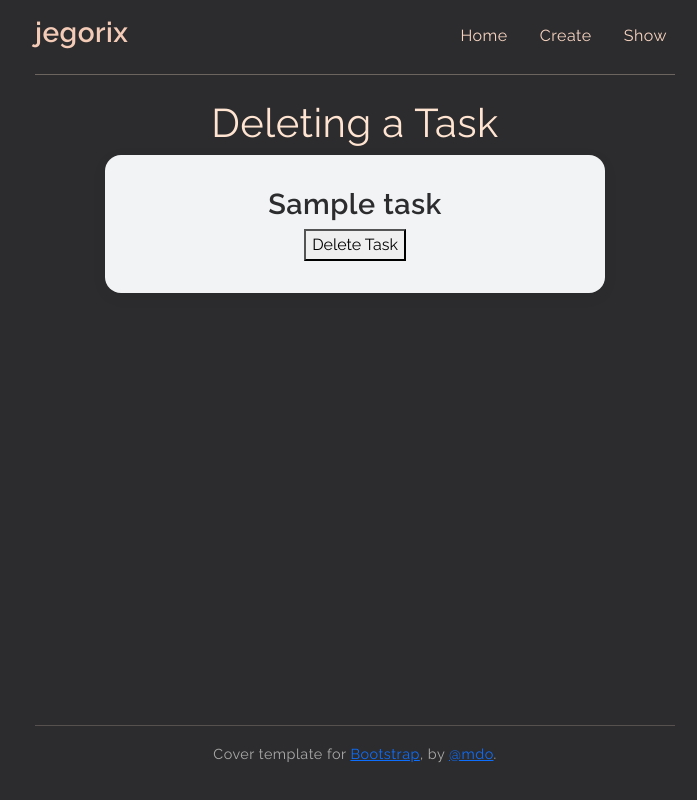
After one commit to jegorix/testapps, a Django app: page /tmanager/1/delete in a window 1280 px wide. The commit adds this page. Shown: the whole page, without its empty margins (285-982 px from the left). Run offline with Django 5.2, Linux system fonts and the light colour scheme; tables that the repository leaves empty hold one stand-in row (values such as "Sample post"); parts of the project's set-up code (start-up, migrations or seed data) failed here and were passed over; some libraries are stand-ins or nearby versions.

Commit message:
realise delete task option

```diff
--- /dev/null
+++ b/test_app2/app2/main/templates/main/delete.html
@@ -0,0 +1,32 @@
+{% extends 'menu/base.html' %}
+
+
+{% block title %}
+Delete
+{% endblock %}
+
+
+
+{% block content %}
+
+<main role="main" class="inner cover mainframe">
+<div class="features">
+
+
+<h1 class="task-del">Deleting a Task</h1>
+<form method="POST" class="task-form">
+
+
+ <h2 class="task-title">{{ task.title }}</h2>
+
+
+    {% csrf_token %}
+
+    <button class="custom-btn-delete" type="submit">Delete Task</button><br>
+  </form>
+
+
+</div>
+ </main>
+
+{% endblock %}
--- a/test_app2/app2/main/templates/main/show.html
+++ b/test_app2/app2/main/templates/main/show.html
@@ -32,7 +32,7 @@
             <div class="manage-buttons">
                 <a href="" class="btn btn-success me-3">Complete</a>
                 <a href="{% url 'update' task.id %}" class="btn btn-warning me-3">Edit</a>
-                <a href="" class="btn btn-danger me-3">Delete</a>
+                <a href="{% url 'delete' task.id %}" class="btn btn-danger me-3">Delete</a>
 
 
             </div>
--- a/test_app2/app2/main/urls.py
+++ b/test_app2/app2/main/urls.py
@@ -7,4 +7,6 @@ urlpatterns = [
     # path('create/', views.create, name='create_task'),
     path('show/', views.TasksListView.as_view(), name='show_tasks'),
     path('<int:pk>/update', views.TaskUpdateView.as_view(), name='update'),
+    path('<int:pk>/delete', views.TaskDeleteView.as_view(), name='delete'),
+
 ]
--- a/test_app2/app2/main/views.py
+++ b/test_app2/app2/main/views.py
@@ -1,8 +1,8 @@
-from django.shortcuts import render
+from django.shortcuts import render, get_object_or_404, redirect
 from .models import Tasks
 from .forms import TasksForm
 from django.contrib import messages
-from django.views.generic import CreateView, ListView, UpdateView
+from django.views.generic import CreateView, ListView, UpdateView, DeleteView
 
 # Create your views here.
 #
@@ -31,5 +31,12 @@ class TaskUpdateView(UpdateView):
     success_url = '/tmanager/show/'
 
 
+class TaskDeleteView(DeleteView):
+    model = Tasks
+    context_object_name = 'task'
+    template_name = 'main/delete.html'
+    success_url = '/tmanager/show/'
+
+
 def show(request):
     return render(request, 'main/create.html')
```
